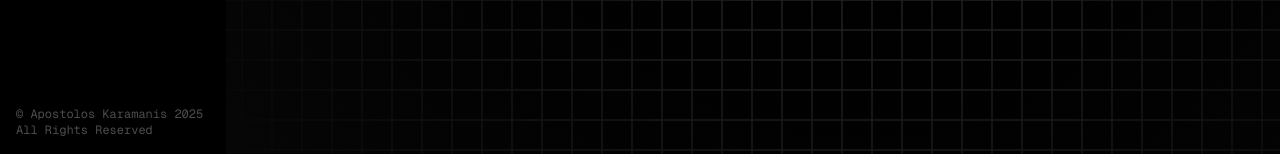
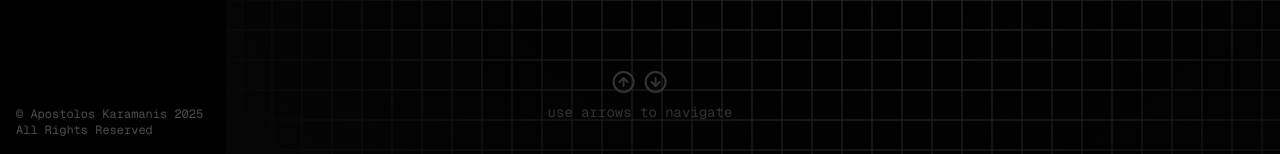
Before and after one commit to qaramanis/portofolio-v2, a Next.js app: page / in a window 1280 px wide. Shown: the part 646-800 px from the top of the page. Built offline with nearby package versions, Linux system fonts and the light colour scheme.

Commit message:
added navigation hint

```diff
--- a/components/hero/hero.tsx
+++ b/components/hero/hero.tsx
@@ -1,5 +1,6 @@
 import { motion } from "framer-motion";
 import Squares from "@/components/squares-background";
+import NavigationHint from "./navigation-hint";
 
 export default function Hero() {
   return (
@@ -24,6 +25,8 @@ export default function Hero() {
         </motion.h2>
       </div>
 
+      <NavigationHint />
+
       <Squares
         speed={0.5}
         squareSize={30}
--- /dev/null
+++ b/components/hero/navigation-hint.tsx
@@ -0,0 +1,22 @@
+"use client";
+
+import React from "react";
+import { ArrowUpCircle, ArrowDownCircle } from "lucide-react";
+import { motion } from "framer-motion";
+
+export default function NavigationHint() {
+  return (
+    <motion.div
+      className="flex flex-col items-center gap-2 text-[#333] hover:text-white absolute bottom-8 left-1/2 transform -translate-x-1/2 z-10 duration-500 ease-[cubic-bezier(0.16,1,0.3,1)] select-none"
+      initial={{ opacity: 0, y: 20 }}
+      animate={{ opacity: 1, y: 0 }}
+      transition={{ duration: 0.8, delay: 0.4 }}
+    >
+      <div className="flex items-center gap-2">
+        <ArrowUpCircle size={24} />
+        <ArrowDownCircle size={24} />
+      </div>
+      <p className="text-sm font-mono">use arrows to navigate</p>
+    </motion.div>
+  );
+}
```
